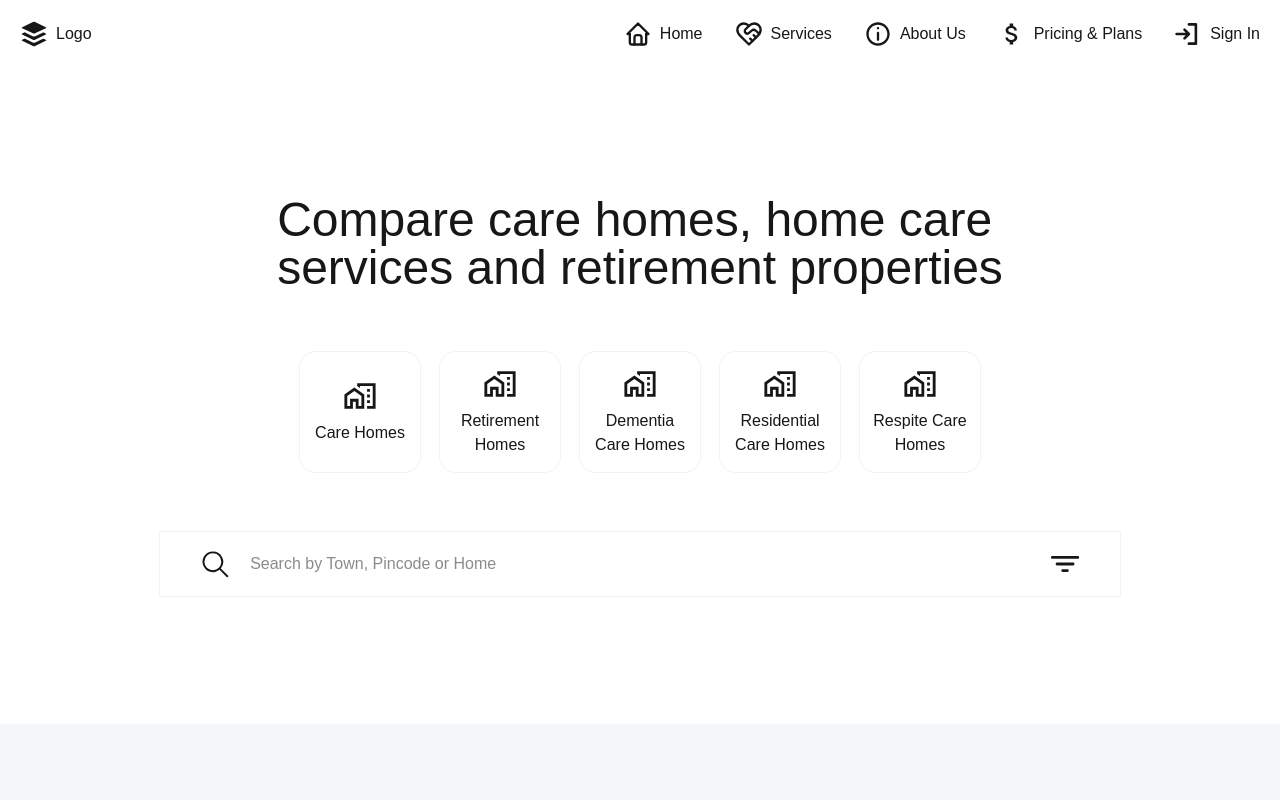
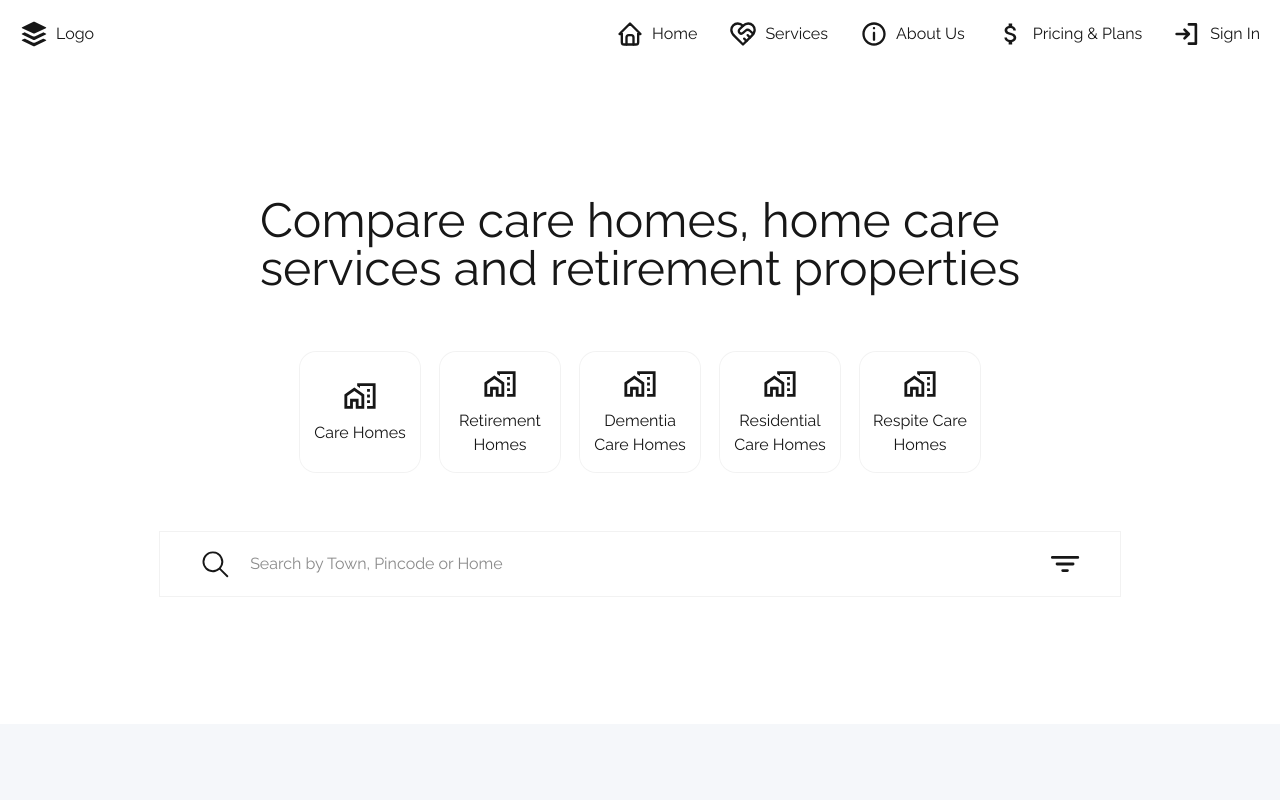
Before and after one commit to vedang29/Carehome-frontend, a Next.js app: page / in a window 1280 px wide. Shown: the top 800 px of the page. Built offline with nearby package versions, Linux system fonts and the light colour scheme.

Commit message:
Added Font

```diff
--- a/src/app/globals.css
+++ b/src/app/globals.css
@@ -3,6 +3,7 @@
 :root {
   --background: #ffffff;
   --foreground: #171717;
+  --font-raleway: "Raleway", sans-serif;
 }
 
 @theme inline {
@@ -21,7 +22,7 @@
 body {
   background: var(--background);
   color: var(--foreground);
-  font-family: Arial, Helvetica, sans-serif;
+  font-family: var(--font-raleway);
 }
 
 .border-card{
--- a/src/app/layout.js
+++ b/src/app/layout.js
@@ -1,14 +1,13 @@
-import { Geist, Geist_Mono } from "next/font/google";
+
 import "./globals.css";
 
-const geistSans = Geist({
-  variable: "--font-geist-sans",
+import { Raleway } from "next/font/google";
+
+const raleway = Raleway({
   subsets: ["latin"],
-});
-
-const geistMono = Geist_Mono({
-  variable: "--font-geist-mono",
-  subsets: ["latin"],
+  weight: ["100", "200", "300", "400", "500", "600", "700", "800", "900"], // Include all weights
+  variable: "--font-raleway", // Store in CSS variable
+  display: "swap",
 });
 
 export const metadata = {
@@ -18,10 +17,8 @@ export const metadata = {
 
 export default function RootLayout({ children }) {
   return (
-    <html lang="en">
-      <body
-        className={`${geistSans.variable} ${geistMono.variable} antialiased`}
-      >
+    <html lang="en" className={raleway.variable}>
+      <body>
         {children}
       </body>
     </html>
```
